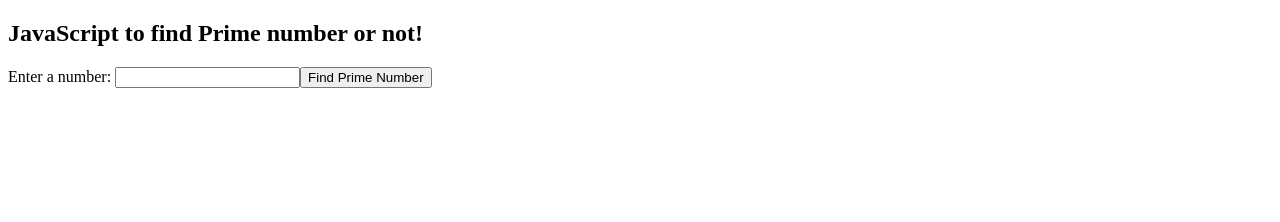
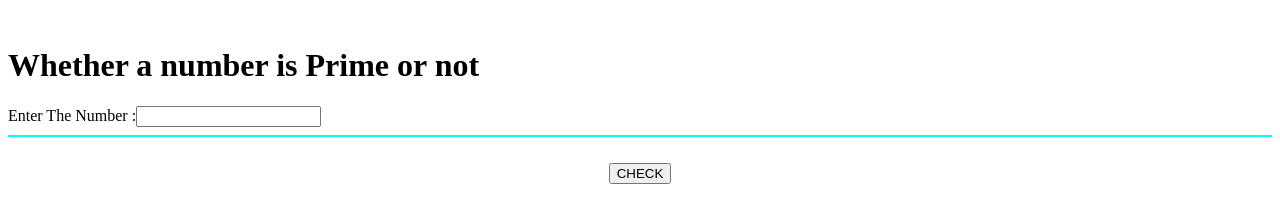
Before and after one commit to edivya/Timers, a plain HTML site: page primechecker/primechecker.html in a window 1280 px wide. Drawn offline with Linux system fonts and the light colour scheme.

Commit message:
program modified to alert message

```diff
--- a/primechecker/primechecker.html
+++ b/primechecker/primechecker.html
@@ -1,40 +1,36 @@
-<!DOCTYPE html>
 <html>
 	<head>
-        <title>JavaScript to find prime number or not!</title>
-        <meta charset="UTF-8">
-        <meta name="viewport" content="width=device-width, initial-scale=1.0">
 		<script>
-            function findPrime(){
-                //get the input value
-                var num = document.getElementById('num').value;
-                var c = 0;
+			function Prime()
+			{
+				var i,flag=0,number;
+				number = Number(document.getElementById("N").value);
 
-                //loop till i equals to $num
-                for (i = 1; i <= num; i++) {
-                    //check if the $num is divisible by itself and 1
-                    // % modules will give the reminder value, so if the reminder is 0 then it is divisible
-                    if (num % i == 0) {
-                        //increment the value of c
-                        c = c + 1;
+				for(i=2; i <= number/2; i++)
+				{
+					if(number%i == 0)
+					{
+						flag = 1;
+						break;
 					}
 				}
-
-                //if the value of c is 2 then it is a prime number
-                //because a prime number should be exactly divisible by 2 times only (itself and 1)
-                if (c == 2) {
-                    document.getElementById('result').innerHTML = num + ' is a Prime number';
-                }else{
-                    document.getElementById('result').innerHTML = num + ' is NOT a Prime number';
+				if(flag == 0)
+				{
+					window.alert(number+"-The inputed number is Prime");
+				}
+				else
+				{
+					window.alert(number+"-The inputted number is not Prime");
 				}
 			}
 	</script>
 	</head>
 	<body>
-        <h2>JavaScript to find Prime number or not!</h2>
-        <form method="post">
-            Enter a number:  <input type="number" id="num" name="num" min="0" /><input type="button" value="Find Prime Number" onclick="findPrime()" name="find" />
-            <div style="margin-top: 10px;" id="result"></div>
-        </form>
+		<br>
+        <h1>Whether a number is Prime or not</h1>
+        Enter The Number :<input type="text" name="n" id = "N"/>
+		<hr color="cyan">
+		<br>
+		<center><button onClick="Prime()">CHECK</button>
 	</body>
 </html>
```
Lines whose indentation alone changed are shown as unchanged.
